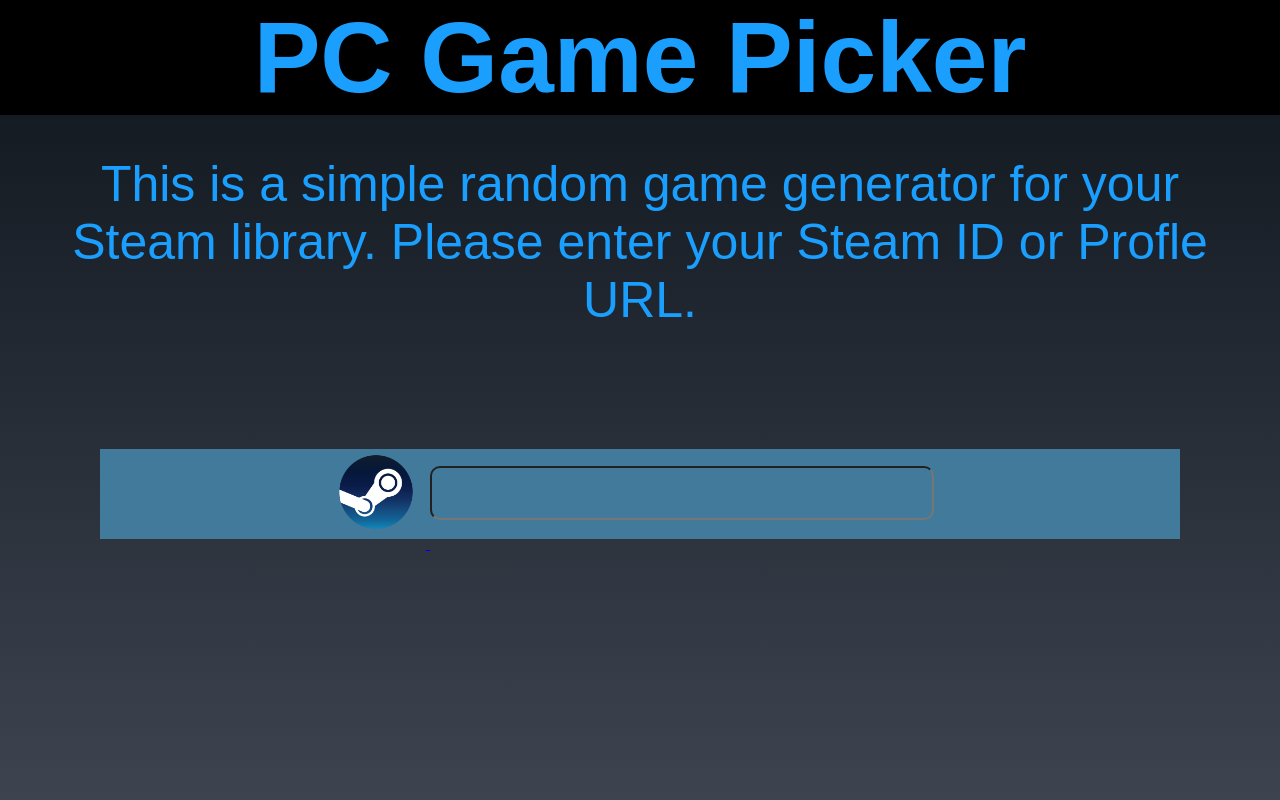
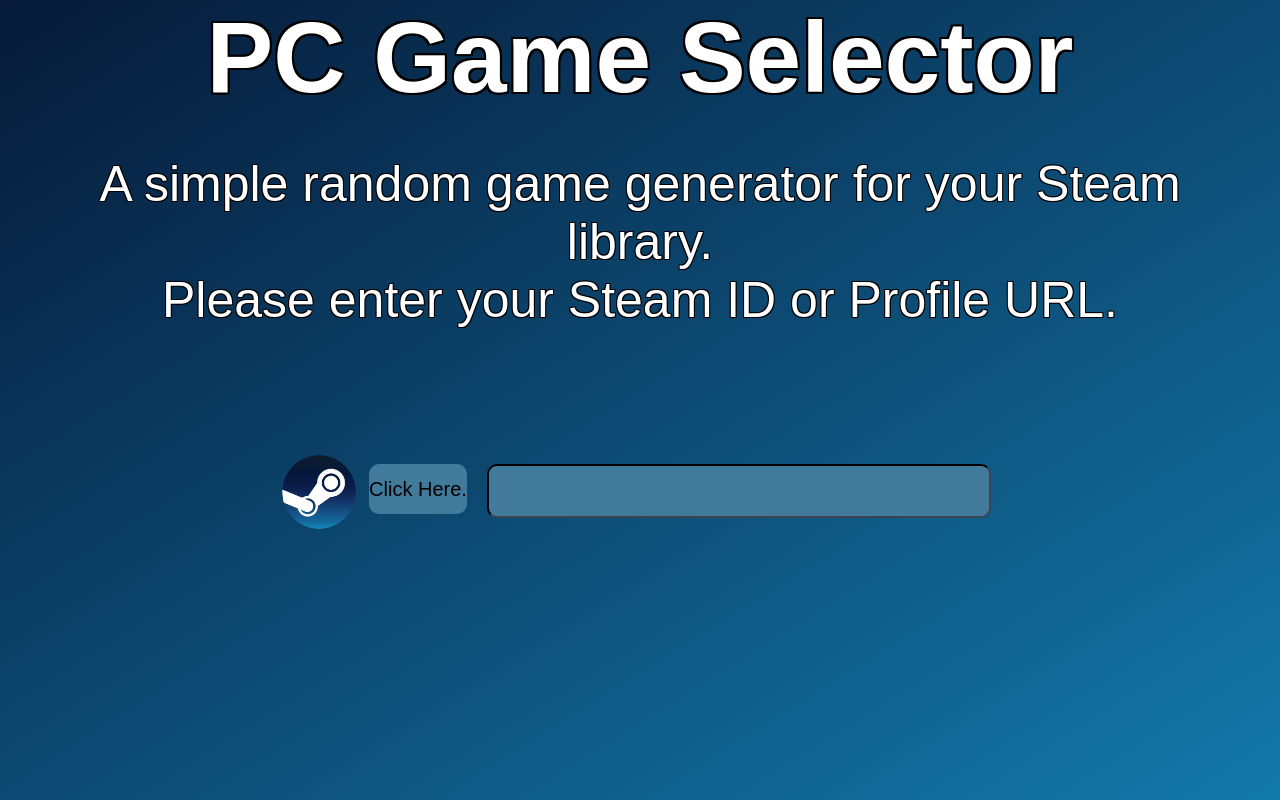
Before and after one commit to TheExSoul/PC-Game-Picker, a plain HTML site: page index.html in a window 1280 px wide. Drawn offline with Linux system fonts and the light colour scheme; no server answers.

Commit message:
FixingAPI

```diff
--- a/index.html
+++ b/index.html
@@ -8,14 +8,22 @@
 </head>
 <body>
 
-    <h1 class="title">PC Game Picker</h1>
-    <p>This is a simple random game generator for your Steam library. Please enter your Steam ID or Profle URL.</p>
+    <h1 class="title">PC Game Selector</h1>
+    <p>A simple random game generator for your Steam library.<br>Please enter your Steam ID or Profile URL.</br></p>
     <div class="input"> <a href="https://store.steampowered.com/"><img src="/Images/steam-logo-transparent.png" alt="SteamLogo"> </a>
+        <button class="Button" onclick="handleClick()">Click Here.</button>
     <input id="LoginInput" name="steamid" onblur="this.placeholder = `Enter SteamID or Profile URL Here`">
     </div>
     <!-- <div class="Button">
 <button>Try Again?</button>
     </div> -->
+
 <script src="script.js"></script>
+<script type="module">
+    import{
+        handleClick
+    } from "./script.js"
+    handleClick()
+</script>
 </body>
 </html>
--- a/script.js
+++ b/script.js
@@ -1,11 +1,18 @@
 
-console.log('hello')
+
+export function handleClick() {
+    console.log("hello")
+}
+
+// console.log('hello')
 
 async function fetchGames() {
-const result = await fetch(`http://api.steampowered.com/IPlayerService/GetOwnedGames/v0001/?key=${apiKey}&steamid=76561198168567037&format=json&include_appinfo=true`,
+const result = fetch(`http://api.steampowered.com/IPlayerService/GetOwnedGames/v0001/?key=ECC9AA477EA7038A7632378B2507747D&steamid=76561198168567037&format=json&include_appinfo=true`,
 {method: "GET"});
 
     console.log(result);
 }
 
-fetchGames();
+ fetchGames();
+
+// var steamid = document.getElementById()
--- a/style.css
+++ b/style.css
@@ -15,8 +15,12 @@
 }
 
 p{
-    color: #1A9FFF;
-
+    color: white;
+    text-shadow:
+    -1px -1px 0 #000,
+    1px -1px 0 #000,
+    -1px 1px 0 #000,
+     1px 1px 0 #000;
     margin: 20px;
     padding: 20px;
     text-align: center;
@@ -26,35 +30,50 @@
 body{
     background: #3D4450;
     color: white;
-    background: linear-gradient(0deg, #3d4450 0%, #0E141B 100%);
+    background: linear-gradient( to bottom right, #061938, #1379ab );
     min-height: 100%;
 }
 
 h1{
-    color: #1A9FFF;
+    color: white;
+    text-shadow:
+    -2px -2px 0 #000,
+    2px -2px 0 #000,
+    -2px 2px 0 #000,
+     2px 2px 0 #000;
     font-size: 100px;
     text-align: center;
     margin: 0;
-    background: black;
 }
 
 
 .Button{
 
     background-color: #417a9b; /* Dusty Blue*/
+    position: relative; bottom: 5px;
+    text-align: center;
+    display: flex;
+    justify-content: center;
     border: none;
-    color: white;
-    padding: 15px 32px;
+    border-radius: 10px;
+    color: black;
     text-decoration: none;
     display: inline-block;
-    font-size: 16px;
+    font-size: 20px;
+    width: fit-content;
+    height: 20px;
+    margin-right: 20px;
+
+
 
 }
 ::placeholder{
     color: #0E141B;
 }
 .input {
-    background: #417a9b;
+    display: flex;
+    justify-content: center;
+    /* background: #417a9b; */
     color: #0E141B;
     text-align: center;
     height: 50px;
@@ -63,14 +82,19 @@
 
 }
 #LoginInput{
- position: relative; bottom: 50px;
- background: transparent;
+    display: flex;
+    justify-content: center;
+ position: relative; bottom: 5px;
+ background: #417a9b;
+ border-color: #3D4450;
  font-size: large;
  width: 500px;
  border-radius: 10px;
 
 }
 img{
+    display: flex;
+    justify-content: center;
     position: relative; bottom: 17px;
     position: relative; right: 10px;
     width: 80px;
```
